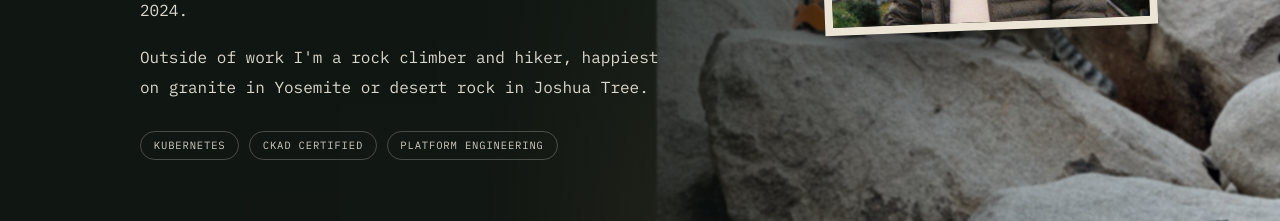
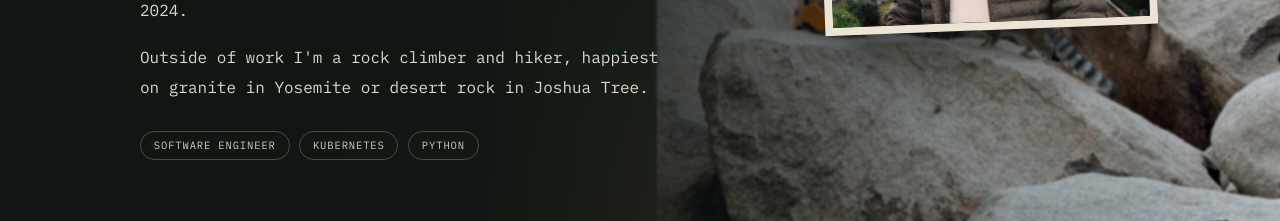
Before and after one commit to erikjearl/erikjearl.com, a React (Vite) app: page / in a window 1280 px wide. Shown: the part 1260-1481 px from the top of the page. Built offline with nearby package versions, Linux system fonts and the light colour scheme.

Commit message:
content: about tags — Software Engineer / Kubernetes / Python

```diff
--- a/mockups/d-immersive.html
+++ b/mockups/d-immersive.html
@@ -747,7 +747,7 @@
     <p class="reveal d2">I'm a Platform &amp; DevOps engineer specializing in Kubernetes — CKAD certified, currently a software engineer at Applied Materials. I hold a B.S. in Computer Science with an AI minor from Case Western Reserve University, graduated Cum Laude in December 2024.</p>
     <p class="reveal d3">Outside of work I'm a rock climber and hiker, happiest on granite in Yosemite or desert rock in Joshua Tree.</p>
     <div class="tag-row reveal d4">
-      <span>Kubernetes</span><span>CKAD Certified</span><span>Platform Engineering</span>
+      <span>Software Engineer</span><span>Kubernetes</span><span>Python</span>
     </div>
   </div>
 </section>
--- a/src/content/site.ts
+++ b/src/content/site.ts
@@ -17,7 +17,7 @@ export const site = {
     "I'm a Platform & DevOps engineer specializing in Kubernetes — CKAD certified, currently a software engineer at Applied Materials. I hold a B.S. in Computer Science with an AI minor from Case Western Reserve University, graduated Cum Laude in December 2024.",
     "Outside of work I'm a rock climber and hiker, happiest on granite in Yosemite or desert rock in Joshua Tree.",
   ],
-  aboutTags: ['Kubernetes', 'CKAD Certified', 'Platform Engineering'],
+  aboutTags: ['Software Engineer', 'Kubernetes', 'Python'],
   email: 'erikjearl@gmail.com',
   github: 'https://github.com/erikjearl',
   linkedin: 'https://linkedin.com/in/erikjearl',
```
